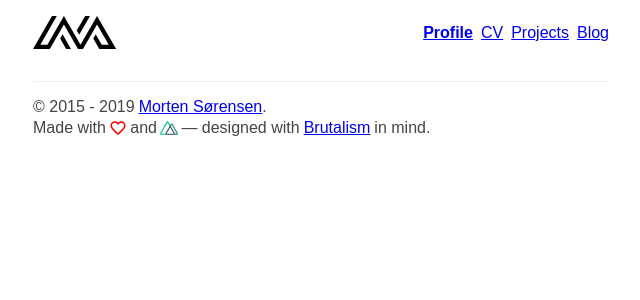
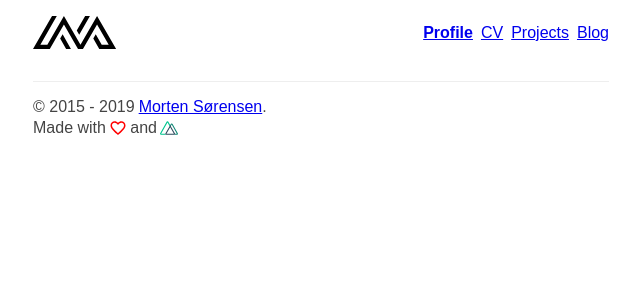
Before and after one commit to moso/moso-site, a Nuxt app: page / in a window 1280 px wide. Shown: the top 300 px of the page, without its empty margins (319-959 px from the left). Built offline with nearby package versions, Linux system fonts and the light colour scheme.

Commit message:
Fixed footer

```diff
--- a/components/footer.vue
+++ b/components/footer.vue
@@ -19,7 +19,6 @@
                         </g>
                     </svg>
                 </a>
-                &mdash; designed with <a href="https://brutalist-web.design" target="_blank" rel="noopener" title="Brutalism">Brutalism</a> in mind.
             </li>
         </ul>
     </footer>
@@ -48,7 +47,6 @@ ul {
 
         &:last-of-type {
             a {
-                &:not(:last-of-type) {
                 display: flex;
                 align-items: center;
                 text-decoration: none;
@@ -63,11 +61,6 @@ ul {
                     margin: 0 .2rem;
                 }
             }
-
-                &:last-of-type {
-                    margin: 0 .25rem;
-                }
-            }
         }
     }
 }
```
Lines whose indentation alone changed are shown as unchanged.
